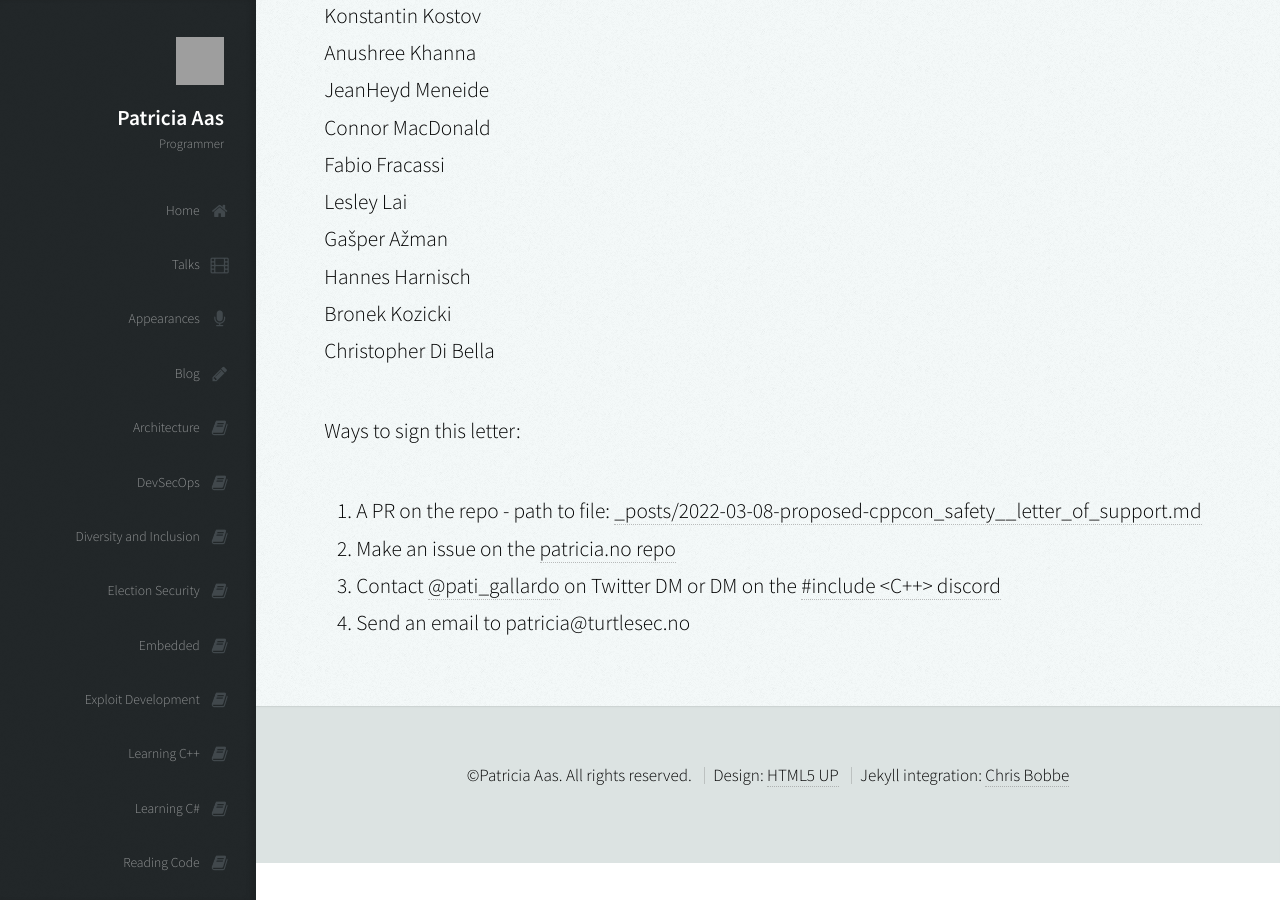
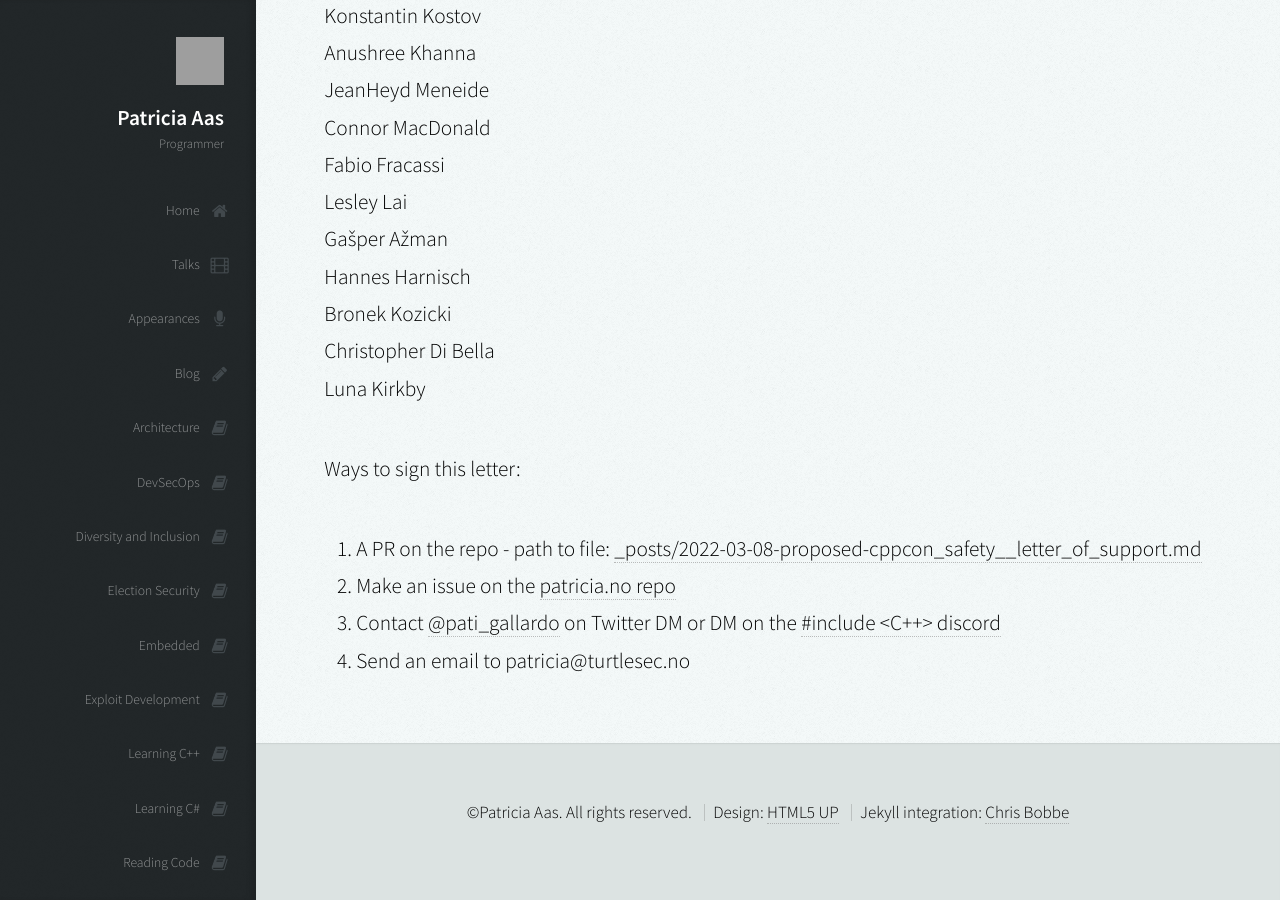
Before and after one commit to patricia-gallardo/patricia-gallardo.github.io, a Jekyll site: the page built from _posts/2022-03-08-proposed-cppcon_safety__letter_of_support.md, in a window 1280 px wide and 900 px high, scrolled down 1118 px. Built offline with Jekyll 4.4.1, drawn with Linux system fonts in a browser that asks for light colours; nearby versions of some CDN libraries; grey boxes are pictures that could not be loaded.

Commit message:
signing letter

```diff
--- a/_posts/2022-03-08-proposed-cppcon_safety__letter_of_support.md
+++ b/_posts/2022-03-08-proposed-cppcon_safety__letter_of_support.md
@@ -39,6 +39,7 @@ Gašper Ažman <br>
 Hannes Harnisch <br>
 Bronek Kozicki <br>
 Christopher Di Bella <br>
+Luna Kirkby <br>
 
 Ways to sign this letter:
 1. A PR on the repo - path to file: [_posts/2022-03-08-proposed-cppcon_safety__letter_of_support.md][4]
```
